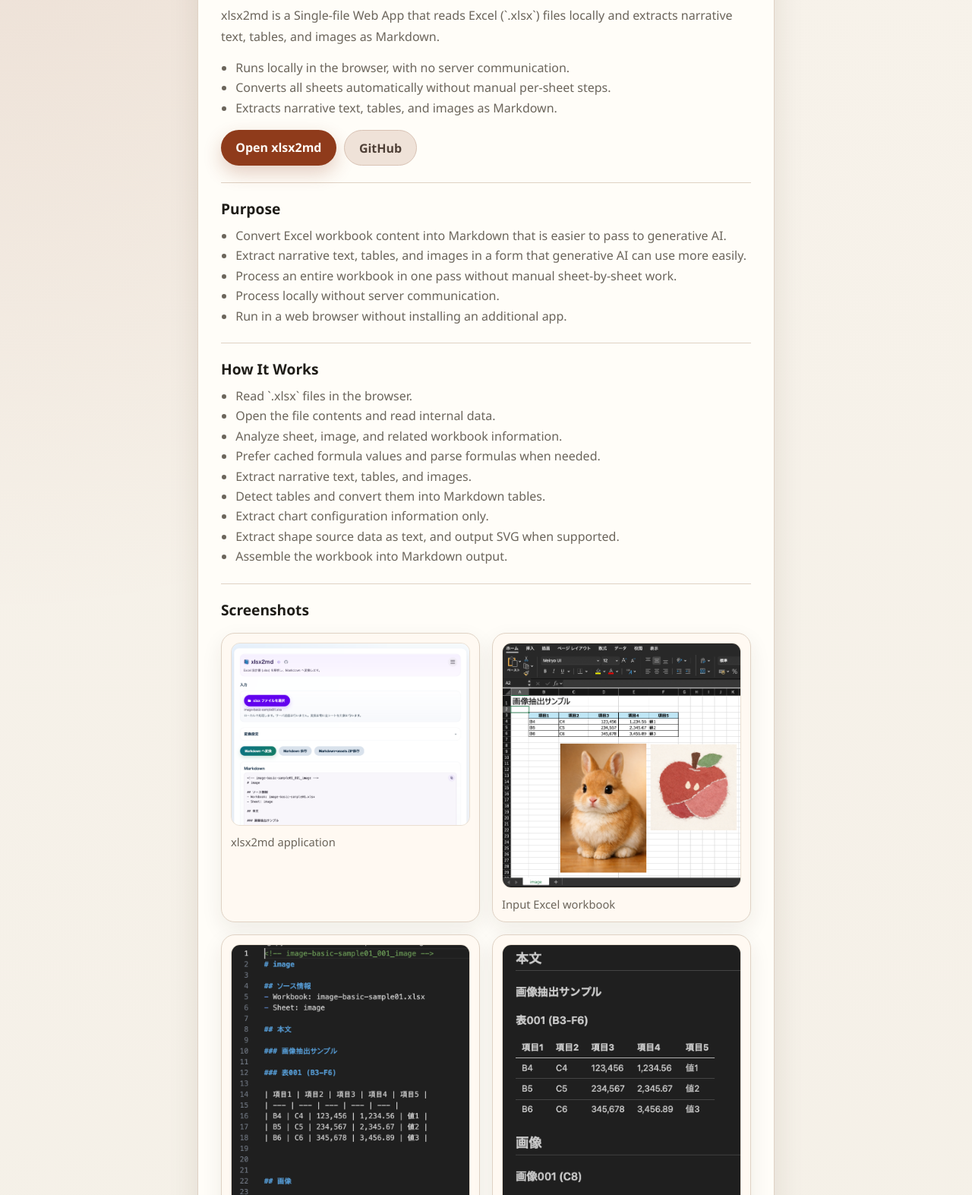
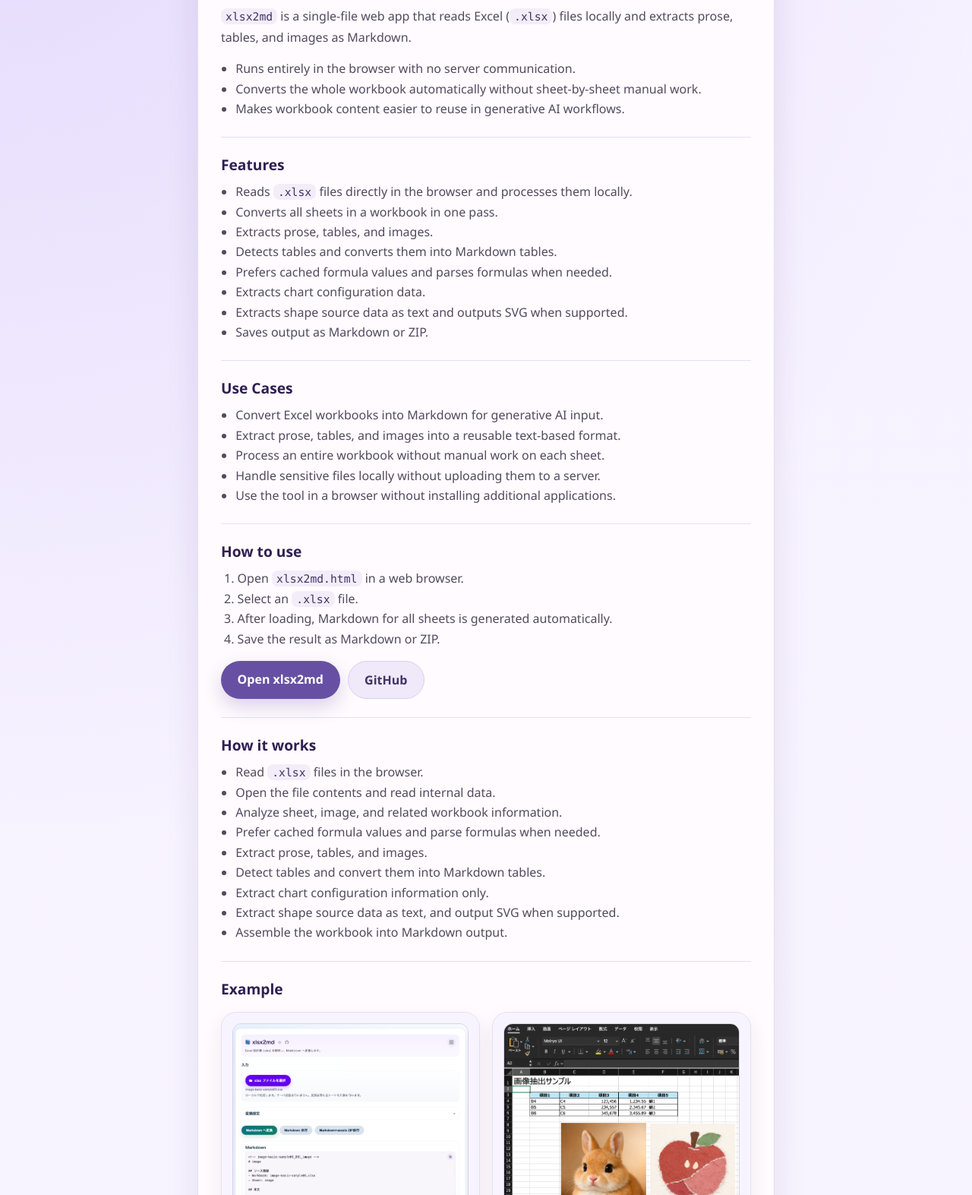
Before and after one commit to igapyon/xlsx2md, a website: page index.html in a window 1280 px wide. Shown: the part 184-1757 px from the top of the page at 76% size. Drawn offline with Linux system fonts and the light colour scheme.

Commit message:
README と index の日英ドキュメント構成を整理し、第三者告知ファイルを追加
## 概要

`README.md` と `index.html` の説明構成を見直し、日英で整理しました。あわせて、第三者ソフトウェアおよび参考資料の記載を `THIRD_PARTY_NOTICES.md` に分離しました。

## 変更内容

- `README.md` を日英併記の構成へ再編成
- `README.md` に以下の見出し構成を追加
  - `What is this?`
  - `Features`
  - `Use Cases`
  - `How to use`
  - `Tech Stack`
  - `How it works`
  - `Example`
  - `License`
- `README.md` の `How it works` を、英語版・日本語版ともに同じ順序の詳細な項目構成へ統一
- `README.md` の `Example` を、各スクリーンショットの意味が分かる説明付きの構成へ変更
- `README.md` のライセンス記載を簡潔化し、第三者関連の記載先を `THIRD_PARTY_NOTICES.md` へ変更
- `THIRD_PARTY_NOTICES.md` を新規追加
- `THIRD_PARTY_NOTICES.md` に以下を記載
  - `Material Web (@material/web)` を第三者ソフトウェアとして記載
  - `ClosedXML.Parser` を参考資料として記載
  - 英語版と日本語版の両方を記載
- `index.html` を `README.md` に合わせた日英構成へ再編成
- `index.html` に以下の見出し構成を反映
  - 英語版: `What is this?` / `Features` / `Use Cases` / `How to use` / `How it works`
  - 共通: `Example`
  - 日本語版: `What is this?` / `Features` / `Use Cases` / `How to use` / `How it works`
- `index.html` の `Example` を、各スクリーンショットに対して英語説明と日本語説明を併記する形式へ変更
- `index.html` のスタイルを更新し、配色・余白・角丸・ボタン・カード表現を調整

## 影響範囲

- ドキュメント: `README.md`
- ランディングページ: `index.html`
- 第三者告知: `THIRD_PARTY_NOTICES.md`

```diff
--- a/index.html
+++ b/index.html
@@ -9,23 +9,29 @@
   <title>xlsx2md</title>
   <style>
     :root {
-      --bg: #f3efe6;
-      --surface: #fffdf8;
-      --text: #1f1d18;
-      --muted: #6b655b;
-      --primary: #8f3b1b;
-      --on-primary: #fffaf6;
-      --secondary-bg: #efe2d8;
-      --secondary-text: #4f4037;
-      --outline: #dfd2c4;
+      --bg: #fbf8ff;
+      --bg-accent: #f6f1ff;
+      --surface: #fffbfe;
+      --surface-2: #f8f4ff;
+      --text: #1d1b20;
+      --heading: #2f1f52;
+      --muted: #514a5f;
+      --primary: #6750a4;
+      --primary-strong: #6c3eea;
+      --on-primary: #ffffff;
+      --secondary-bg: #efe9fa;
+      --secondary-text: #3f3564;
+      --outline: #e7dff6;
+      --outline-2: #d8cfee;
+      --code-bg: #f3edf9;
     }
     * { box-sizing: border-box; }
     body {
       margin: 0;
       font-family: "BIZ UDPGothic", "Noto Sans JP", "Hiragino Sans", "Segoe UI", sans-serif;
       background:
-        radial-gradient(circle at top left, rgba(143, 59, 27, 0.10), transparent 28%),
-        linear-gradient(180deg, #f7f2ea 0%, var(--bg) 100%);
+        radial-gradient(circle at top left, rgba(108, 62, 234, 0.12), transparent 28%),
+        linear-gradient(180deg, var(--bg-accent) 0%, var(--bg) 100%);
       color: var(--text);
       min-height: 100vh;
       display: grid;
@@ -36,20 +42,24 @@
       width: min(760px, 100%);
       background: var(--surface);
       border: 1px solid var(--outline);
-      border-radius: 22px;
+      border-radius: 24px;
       padding: 30px;
-      box-shadow: 0 16px 40px rgba(55, 39, 24, 0.10);
+      box-shadow:
+        0 18px 44px rgba(53, 34, 92, 0.10),
+        inset 0 1px 0 rgba(255, 255, 255, 0.7);
     }
     h1 {
       margin: 0 0 12px;
       font-size: clamp(2rem, 5vw, 2.8rem);
       line-height: 1.1;
       letter-spacing: -0.02em;
+      color: var(--heading);
     }
     h2 {
       margin: 0 0 10px;
       font-size: 1.2rem;
       line-height: 1.25;
+      color: var(--heading);
     }
     p {
       margin: 0 0 14px;
@@ -62,13 +72,19 @@
       color: var(--muted);
       line-height: 1.65;
     }
+    ol {
+      margin: 0 0 16px;
+      padding-left: 1.35rem;
+      color: var(--muted);
+      line-height: 1.65;
+    }
     .eyebrow {
       display: inline-block;
       margin-bottom: 12px;
-      padding: 0.3rem 0.65rem;
+      padding: 0.34rem 0.72rem;
       border-radius: 999px;
-      background: #f4e5d9;
-      color: #7b3d21;
+      background: rgba(98, 0, 238, 0.14);
+      color: var(--heading);
       font-size: 0.82rem;
       font-weight: 700;
       letter-spacing: 0.04em;
@@ -88,29 +104,37 @@
     .link-btn-secondary {
       display: inline-block;
       text-decoration: none;
-      padding: 0.72rem 1.2rem;
+      padding: 0.82rem 1.35rem;
       border-radius: 999px;
       font-weight: 700;
-      transition: transform 120ms ease, box-shadow 120ms ease;
+      transition: transform 120ms ease, box-shadow 120ms ease, background 120ms ease, border-color 120ms ease;
     }
     .link-btn {
       background: var(--primary);
       color: var(--on-primary);
-      box-shadow: 0 10px 24px rgba(143, 59, 27, 0.24);
+      box-shadow: 0 10px 24px rgba(103, 80, 164, 0.24);
     }
     .link-btn-secondary {
       background: var(--secondary-bg);
       color: var(--secondary-text);
-      border: 1px solid #d8c2b4;
+      border: 1px solid var(--outline-2);
     }
     .link-btn:hover,
     .link-btn-secondary:hover {
       transform: translateY(-1px);
     }
+    .link-btn:hover {
+      background: var(--primary-strong);
+      box-shadow: 0 12px 26px rgba(108, 62, 234, 0.26);
+    }
+    .link-btn-secondary:hover {
+      background: #e7ddf8;
+      border-color: #cec1eb;
+    }
     .divider {
       border: 0;
       border-top: 1px solid var(--outline);
-      margin: 22px 0;
+      margin: 24px 0;
     }
     .sub {
       margin-top: 14px;
@@ -130,25 +154,33 @@
     }
     .shot-card {
       margin: 0;
-      padding: 12px;
-      background: #fff9f2;
+      padding: 14px;
+      background: var(--surface-2);
       border: 1px solid var(--outline);
-      border-radius: 18px;
-      box-shadow: 0 10px 28px rgba(55, 39, 24, 0.08);
+      border-radius: 20px;
+      box-shadow: 0 10px 28px rgba(53, 34, 92, 0.08);
     }
     .shot-card img {
       display: block;
       width: 100%;
       height: auto;
       border-radius: 12px;
-      border: 1px solid #eadfd2;
-      background: #f5efe7;
+      border: 1px solid var(--outline-2);
+      background: #f6f1ff;
     }
     .shot-card figcaption {
       margin-top: 10px;
       font-size: 0.92rem;
       color: var(--muted);
       line-height: 1.5;
+    }
+    code {
+      font-family: ui-monospace, SFMono-Regular, Menlo, Consolas, monospace;
+      background: var(--code-bg);
+      color: var(--secondary-text);
+      padding: 0.12rem 0.38rem;
+      border-radius: 8px;
+      font-size: 0.92em;
     }
     .lang-block:last-child p:last-child {
       margin-bottom: 0;
@@ -160,16 +192,57 @@
     <div class="eyebrow">Local Browser Tool</div>
     <h1>xlsx2md</h1>
 
-    <section class="lang-block" aria-label="English">
-      <h2>English</h2>
+    <section class="lang-block" aria-label="English What is this">
+      <h2>What is this?</h2>
       <p>
-        xlsx2md is a Single-file Web App that reads Excel (`.xlsx`) files locally and extracts narrative text, tables, and images as Markdown.
+        <code>xlsx2md</code> is a single-file web app that reads Excel (<code>.xlsx</code>) files locally and extracts prose, tables, and images as Markdown.
       </p>
       <ul>
-        <li>Runs locally in the browser, with no server communication.</li>
-        <li>Converts all sheets automatically without manual per-sheet steps.</li>
-        <li>Extracts narrative text, tables, and images as Markdown.</li>
+        <li>Runs entirely in the browser with no server communication.</li>
+        <li>Converts the whole workbook automatically without sheet-by-sheet manual work.</li>
+        <li>Makes workbook content easier to reuse in generative AI workflows.</li>
       </ul>
+    </section>
+
+    <hr class="divider" />
+
+    <section class="lang-block" aria-label="English Features">
+      <h2>Features</h2>
+      <ul>
+        <li>Reads <code>.xlsx</code> files directly in the browser and processes them locally.</li>
+        <li>Converts all sheets in a workbook in one pass.</li>
+        <li>Extracts prose, tables, and images.</li>
+        <li>Detects tables and converts them into Markdown tables.</li>
+        <li>Prefers cached formula values and parses formulas when needed.</li>
+        <li>Extracts chart configuration data.</li>
+        <li>Extracts shape source data as text and outputs SVG when supported.</li>
+        <li>Saves output as Markdown or ZIP.</li>
+      </ul>
+    </section>
+
+    <hr class="divider" />
+
+    <section class="lang-block" aria-label="English Use Cases">
+      <h2>Use Cases</h2>
+      <ul>
+        <li>Convert Excel workbooks into Markdown for generative AI input.</li>
+        <li>Extract prose, tables, and images into a reusable text-based format.</li>
+        <li>Process an entire workbook without manual work on each sheet.</li>
+        <li>Handle sensitive files locally without uploading them to a server.</li>
+        <li>Use the tool in a browser without installing additional applications.</li>
+      </ul>
+    </section>
+
+    <hr class="divider" />
+
+    <section class="lang-block" aria-label="English How to use">
+      <h2>How to use</h2>
+      <ol>
+        <li>Open <code>xlsx2md.html</code> in a web browser.</li>
+        <li>Select an <code>.xlsx</code> file.</li>
+        <li>After loading, Markdown for all sheets is generated automatically.</li>
+        <li>Save the result as Markdown or ZIP.</li>
+      </ol>
       <div class="link-row">
         <a class="link-btn" href="./xlsx2md.html?v=202603190000">Open xlsx2md</a>
         <a class="link-btn-secondary" href="https://github.com/igapyon/xlsx2md" target="_blank" rel="noopener noreferrer">GitHub</a>
@@ -178,27 +251,14 @@
 
     <hr class="divider" />
 
-    <section class="lang-block" aria-label="Purpose">
-      <h2>Purpose</h2>
+    <section class="lang-block" aria-label="English How it works">
+      <h2>How it works</h2>
       <ul>
-        <li>Convert Excel workbook content into Markdown that is easier to pass to generative AI.</li>
-        <li>Extract narrative text, tables, and images in a form that generative AI can use more easily.</li>
-        <li>Process an entire workbook in one pass without manual sheet-by-sheet work.</li>
-        <li>Process locally without server communication.</li>
-        <li>Run in a web browser without installing an additional app.</li>
-      </ul>
-    </section>
-
-    <hr class="divider" />
-
-    <section class="lang-block" aria-label="How It Works">
-      <h2>How It Works</h2>
-      <ul>
-        <li>Read `.xlsx` files in the browser.</li>
+        <li>Read <code>.xlsx</code> files in the browser.</li>
         <li>Open the file contents and read internal data.</li>
         <li>Analyze sheet, image, and related workbook information.</li>
         <li>Prefer cached formula values and parse formulas when needed.</li>
-        <li>Extract narrative text, tables, and images.</li>
+        <li>Extract prose, tables, and images.</li>
         <li>Detect tables and convert them into Markdown tables.</li>
         <li>Extract chart configuration information only.</li>
         <li>Extract shape source data as text, and output SVG when supported.</li>
@@ -208,40 +268,93 @@
 
     <hr class="divider" />
 
-    <section aria-label="Screenshots">
-      <h2>Screenshots</h2>
+    <section aria-label="Example">
+      <h2>Example</h2>
       <div class="gallery">
         <figure class="shot-card">
           <img src="./docs/screenshots/xlsx2md_0.png" alt="xlsx2md application screenshot" loading="lazy" />
-          <figcaption>xlsx2md application</figcaption>
+          <figcaption>
+            English: This is the main <code>xlsx2md</code> screen where you load an Excel workbook and review the generated result.<br />
+            日本語: これは <code>xlsx2md</code> のメイン画面です。ここで Excel ブックを読み込み、生成された結果を確認します。
+          </figcaption>
         </figure>
         <figure class="shot-card">
           <img src="./docs/screenshots/xlsx2md_1.png" alt="Input Excel workbook screenshot" loading="lazy" />
-          <figcaption>Input Excel workbook</figcaption>
+          <figcaption>
+            English: The input workbook can contain prose, tables, images, and other spreadsheet content spread across multiple sheets.<br />
+            日本語: 入力となる Excel ブックには、地の文、表、画像などの情報が複数シートにまたがって含まれます。
+          </figcaption>
         </figure>
         <figure class="shot-card">
           <img src="./docs/screenshots/xlsx2md_2a.png" alt="Converted Markdown text screenshot" loading="lazy" />
-          <figcaption>Converted Markdown text</figcaption>
+          <figcaption>
+            English: After loading the workbook, <code>xlsx2md</code> extracts the content and generates Markdown text automatically.<br />
+            日本語: ブックを読み込むと、<code>xlsx2md</code> が内容を抽出し、Markdown テキストを自動生成します。
+          </figcaption>
         </figure>
         <figure class="shot-card">
           <img src="./docs/screenshots/xlsx2md_2b.png" alt="Markdown preview screenshot" loading="lazy" />
-          <figcaption>Markdown preview</figcaption>
+          <figcaption>
+            English: The generated Markdown can then be previewed as a readable document.<br />
+            日本語: 生成された Markdown は、文書として読みやすい形でプレビューできます。
+          </figcaption>
         </figure>
       </div>
     </section>
 
     <hr class="divider" />
 
-    <section class="lang-block" aria-label="日本語">
-      <h2>日本語</h2>
+    <section class="lang-block" aria-label="Japanese What is this">
+      <h2>What is this?</h2>
       <p>
-        xlsx2md は、Excel (`.xlsx`) をローカルで読み込み、地の文と表と画像を Markdown として抽出する Single-file Web App です。
+        <code>xlsx2md</code> は、Excel (<code>.xlsx</code>) をローカルで読み込み、地の文・表・画像を Markdown として抽出する Single-file Web App です。
       </p>
       <ul>
         <li>ブラウザ内でローカルに動作し、サーバ通信を行いません。</li>
-        <li>全シートをシートごとの手作業なしで自動変換します。</li>
-        <li>地の文と表と画像を Markdown として抽出できます。</li>
+        <li>Excel ブック全体を、シートごとの手作業なしで自動変換します。</li>
+        <li>生成AI に渡しやすい Markdown 形式で情報を取り出せます。</li>
       </ul>
+    </section>
+
+    <hr class="divider" />
+
+    <section class="lang-block" aria-label="Japanese Features">
+      <h2>Features</h2>
+      <ul>
+        <li><code>.xlsx</code> ファイルをブラウザ内で読み込み、ローカル環境だけで処理します。</li>
+        <li>全シートをまとめて一括変換します。</li>
+        <li>地の文・表・画像を抽出します。</li>
+        <li>表を検知して Markdown の表へ変換します。</li>
+        <li>数式は保存済みの値を優先し、必要に応じて数式も解析します。</li>
+        <li>グラフは設定情報を抽出します。</li>
+        <li>図形は元データをテキストとして抽出し、対応できるものは SVG も出力します。</li>
+        <li>Markdown または ZIP として保存できます。</li>
+      </ul>
+    </section>
+
+    <hr class="divider" />
+
+    <section class="lang-block" aria-label="Japanese Use Cases">
+      <h2>Use Cases</h2>
+      <ul>
+        <li>Excel ブックの内容を、生成AI に渡しやすい Markdown に変換したい。</li>
+        <li>地の文・表・画像をまとめて抽出し、再利用しやすい形にしたい。</li>
+        <li>シートごとの手作業なしで、ブック全体を一括処理したい。</li>
+        <li>サーバにアップロードせず、ローカル環境だけで安全に処理したい。</li>
+        <li>Webブラウザだけで動かし、追加アプリをインストールせずに使いたい。</li>
+      </ul>
+    </section>
+
+    <hr class="divider" />
+
+    <section class="lang-block" aria-label="Japanese How to use">
+      <h2>How to use</h2>
+      <ol>
+        <li>Webブラウザで <code>xlsx2md.html</code> を開きます。</li>
+        <li><code>.xlsx</code> ファイルを選択します。</li>
+        <li>読み込み後、自動で全シートの Markdown が生成されます。</li>
+        <li>Markdown または ZIP を保存します。</li>
+      </ol>
       <div class="link-row">
         <a class="link-btn" href="./xlsx2md.html?v=202603190000">xlsx2md を開く</a>
         <a class="link-btn-secondary" href="https://github.com/igapyon/xlsx2md" target="_blank" rel="noopener noreferrer">GitHub</a>
@@ -250,31 +363,18 @@
 
     <hr class="divider" />
 
-    <section class="lang-block" aria-label="目的">
-      <h2>目的</h2>
+    <section class="lang-block" aria-label="Japanese How it works">
+      <h2>How it works</h2>
       <ul>
-        <li>Excel ブックの情報を、生成AI に渡しやすい Markdown 形式に変換</li>
-        <li>地の文・表・画像を、生成AIが利用しやすい形として抽出</li>
-        <li>シートごとの手作業なしで、ブック全体を一括処理</li>
-        <li>サーバと通信不要で、ローカル環境だけで処理</li>
-        <li>Webブラウザだけで動作し、追加アプリのインストール不要</li>
-      </ul>
-    </section>
-
-    <hr class="divider" />
-
-    <section class="lang-block" aria-label="実現方法">
-      <h2>実現方法</h2>
-      <ul>
-        <li>`.xlsx` ファイルをブラウザ内で読み込み</li>
-        <li>ファイルの中身を展開して読み取り</li>
-        <li>シートや画像などの情報を解析</li>
-        <li>数式は保存済みの値を優先し、必要に応じて数式を解析</li>
-        <li>地の文・表・画像を抽出</li>
-        <li>表を検知して Markdown の表へ変換</li>
-        <li>グラフは設定情報のみを抽出</li>
-        <li>図形は元データをテキストとして抽出し、対応できるものは SVG も出力</li>
-        <li>ブック全体を Markdown 形式にまとめる</li>
+        <li>Webブラウザ内で <code>.xlsx</code> ファイルを読み込む。</li>
+        <li>ファイルの中身を展開して内部データを読み取る。</li>
+        <li>シート、画像、関連するブック情報を解析する。</li>
+        <li>数式は保存済みの値を優先し、必要に応じて数式を解析する。</li>
+        <li>地の文、表、画像を抽出する。</li>
+        <li>表を検知して Markdown の表へ変換する。</li>
+        <li>グラフは設定情報のみを抽出する。</li>
+        <li>図形は元データをテキストとして抽出し、対応できるものは SVG も出力する。</li>
+        <li>ブック全体を Markdown 出力としてまとめる。</li>
       </ul>
     </section>
 
```
Also changed, not shown: THIRD_PARTY_NOTICES.md (added, +41 -0 lines), README.md.
